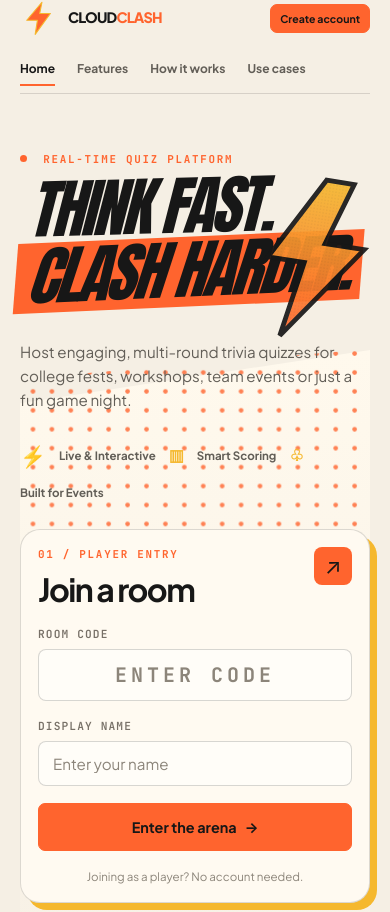
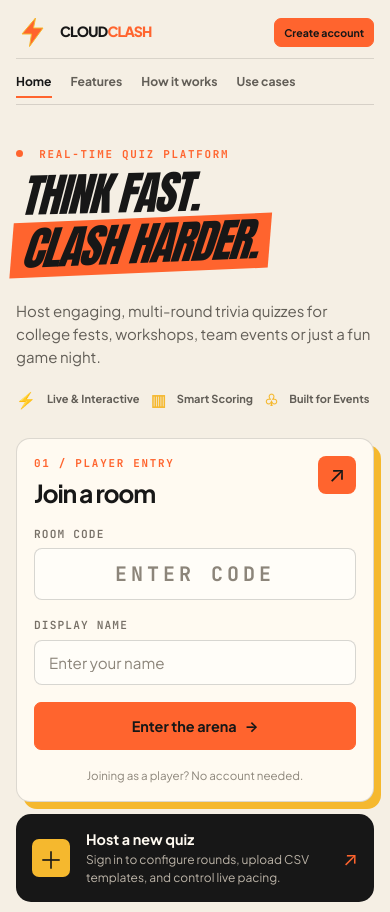
Before and after one commit to abhishek2k4/CloudClash, a React (Vite) app in the folder client/: page / in a window 390 px wide. Shown: the top 912 px of the page. Built offline with nearby package versions, Linux system fonts and the light colour scheme; no server answers; a web font is replaced by a local one.

Commit message:
Rebuild CloudClash mobile landing layout

```diff
--- a/client/src/styles/global.css
+++ b/client/src/styles/global.css
@@ -2051,3 +2051,158 @@ body:has(.landing-shell) #root { background:#f5efe4 !important; }
   }
   .landing-shell .quick-join-card { box-shadow:7px 7px 0 #f5b82e !important; }
 }
+
+
+/* Mobile landing page: intentional single-column composition */
+@media (max-width:760px) {
+  .landing-shell {
+    width:100%;
+    max-width:100%;
+    padding:0 20px;
+    overflow:hidden;
+  }
+  .landing-shell .brand-bar.landing-nav {
+    min-height:auto;
+    padding:16px 0 0;
+    gap:10px;
+    flex-wrap:wrap;
+  }
+  .landing-shell .brand-lockup { flex:0 0 auto; }
+  .landing-shell .landing-header-actions {
+    display:flex;
+    align-items:center;
+    gap:8px;
+    margin-left:auto;
+  }
+  .landing-shell .landing-header-actions .account-header {
+    display:flex;
+    align-items:center;
+    gap:8px;
+  }
+  .landing-shell .landing-header-actions .btn {
+    padding:8px 10px;
+    font-size:.72rem;
+  }
+  .landing-shell .header-account-email,
+  .live-arena-pill { display:none !important; }
+  .landing-nav-links {
+    order:3;
+    display:flex;
+    width:100%;
+    gap:24px;
+    margin:0;
+    padding:0;
+    overflow-x:auto;
+    scrollbar-width:none;
+    border-top:1px solid rgba(23,23,23,.12);
+  }
+  .landing-nav-links::-webkit-scrollbar { display:none; }
+  .landing-nav-links a {
+    flex:0 0 auto;
+    padding:13px 0 14px;
+    font-size:.76rem;
+  }
+  .landing-nav-links a.is-active::after { bottom:6px; }
+  .landing-hero-section {
+    display:flex !important;
+    flex-direction:column;
+    align-items:stretch;
+    gap:26px;
+    min-height:0;
+    padding:42px 0 48px;
+    background:#f5efe4 !important;
+    background-image:none !important;
+  }
+  .landing-hero-copy {
+    width:100%;
+    max-width:none;
+    align-self:auto;
+  }
+  .landing-shell .landing-hero-copy > .eyebrow { margin-bottom:13px; }
+  .hero-display-title {
+    display:flex !important;
+    width:100%;
+    margin:16px 0 22px !important;
+    gap:2px !important;
+    font-size:clamp(3.1rem,11.5vw,4.4rem) !important;
+    line-height:.84 !important;
+    letter-spacing:-.035em !important;
+    transform:rotate(-1.4deg) skewX(-2deg) !important;
+  }
+  .landing-shell .hero-display-title .hero-title-light {
+    width:max-content;
+    max-width:100%;
+    margin:0 0 4px;
+    padding-left:4px;
+    white-space:nowrap;
+  }
+  .landing-shell .hero-display-title .hero-title-highlight {
+    width:max-content;
+    max-width:100%;
+    margin-left:-4px;
+    padding:6px 12px 9px 10px;
+    white-space:nowrap;
+    font-size:inherit !important;
+    line-height:.88 !important;
+  }
+  .landing-shell .landing-hero-description {
+    max-width:470px;
+    margin-top:22px;
+    font-size:.94rem;
+    line-height:1.55;
+  }
+  .landing-shell .hero-proof {
+    display:flex;
+    flex-wrap:wrap;
+    align-items:center;
+    gap:8px 11px;
+    margin-top:19px;
+    white-space:normal;
+    font-size:.69rem;
+    line-height:1.5;
+  }
+  .landing-shell .hero-proof span { font-size:1rem; }
+  .landing-entry-stack {
+    width:100%;
+    max-width:none;
+    margin:0;
+    align-self:stretch;
+    gap:12px;
+  }
+  .landing-shell .quick-join-card {
+    width:100%;
+    padding:20px;
+    border-radius:14px;
+    box-shadow:7px 7px 0 #f5b82e !important;
+  }
+  .landing-shell .quick-join-header h2 { font-size:1.55rem; }
+  .landing-shell .host-launch-card {
+    width:100%;
+    min-height:76px;
+    padding:15px;
+  }
+  .landing-shell .host-launch-copy small { max-width:none; }
+  /* The desktop collage is deliberately omitted on narrow screens.
+     It must not sit underneath text or form controls. */
+  .landing-hero-section .hero-artwork { display:none !important; }
+  .landing-shell .showcase-section,
+  .landing-shell .how-section { padding:58px 0; }
+  .landing-shell .built-for-section {
+    margin-left:-20px;
+    margin-right:-20px;
+    padding-left:20px;
+    padding-right:20px;
+  }
+  .landing-shell .landing-cta { margin-left:-20px; margin-right:-20px; }
+}
+@media (max-width:430px) {
+  .landing-shell { padding-left:16px; padding-right:16px; }
+  .landing-shell .brand-name { font-size:.88rem; }
+  .landing-shell .brand-mark { width:32px; height:32px; }
+  .landing-shell .landing-header-actions .btn { padding:7px 9px; font-size:.66rem; }
+  .landing-nav-links { gap:19px; }
+  .hero-display-title { font-size:clamp(2.85rem,11.4vw,3.4rem) !important; }
+  .landing-shell .quick-join-card { padding:17px; }
+  .landing-shell .built-for-section { margin-left:-16px; margin-right:-16px; padding-left:16px; padding-right:16px; }
+  .landing-shell .landing-cta { margin-left:-16px; margin-right:-16px; }
+}
```
